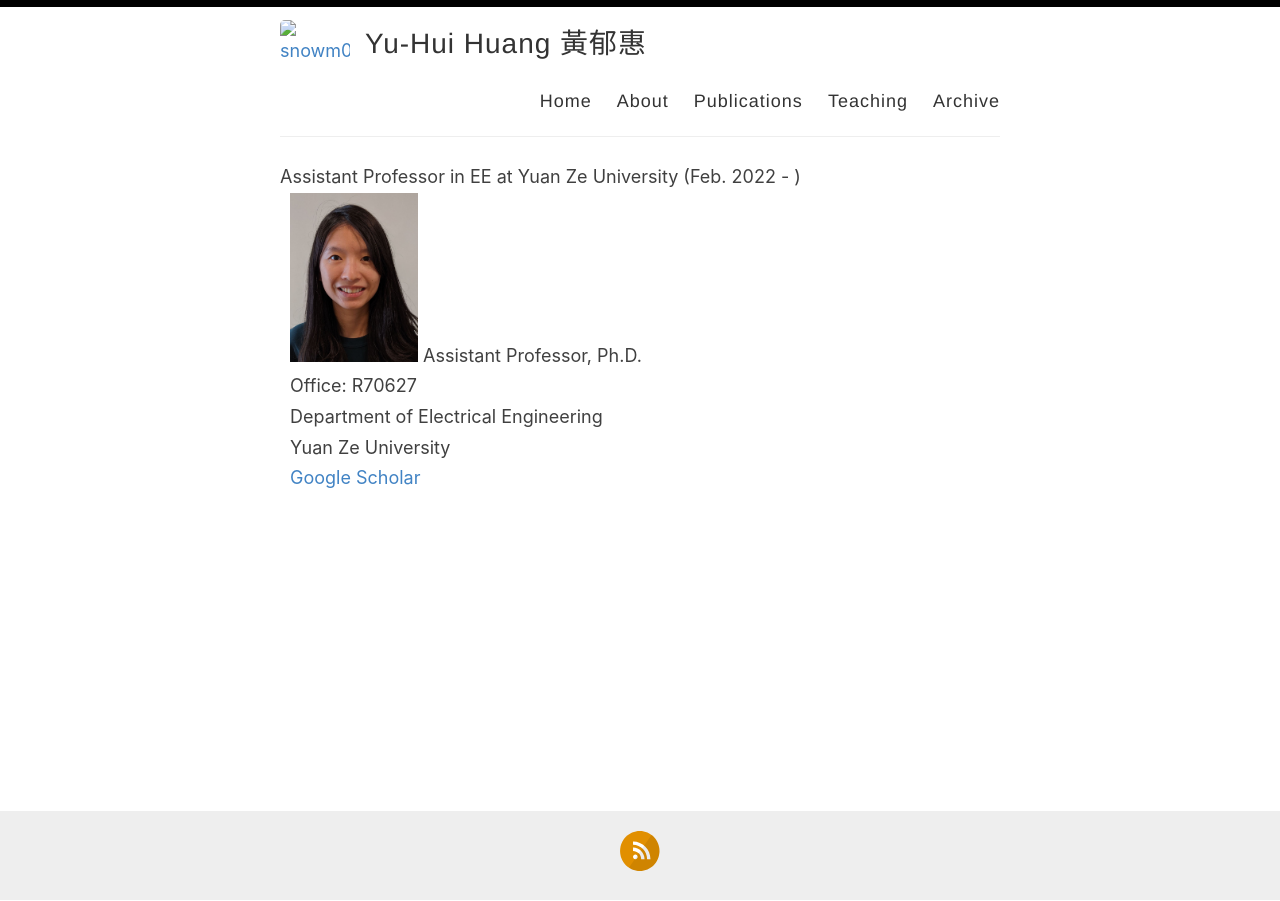
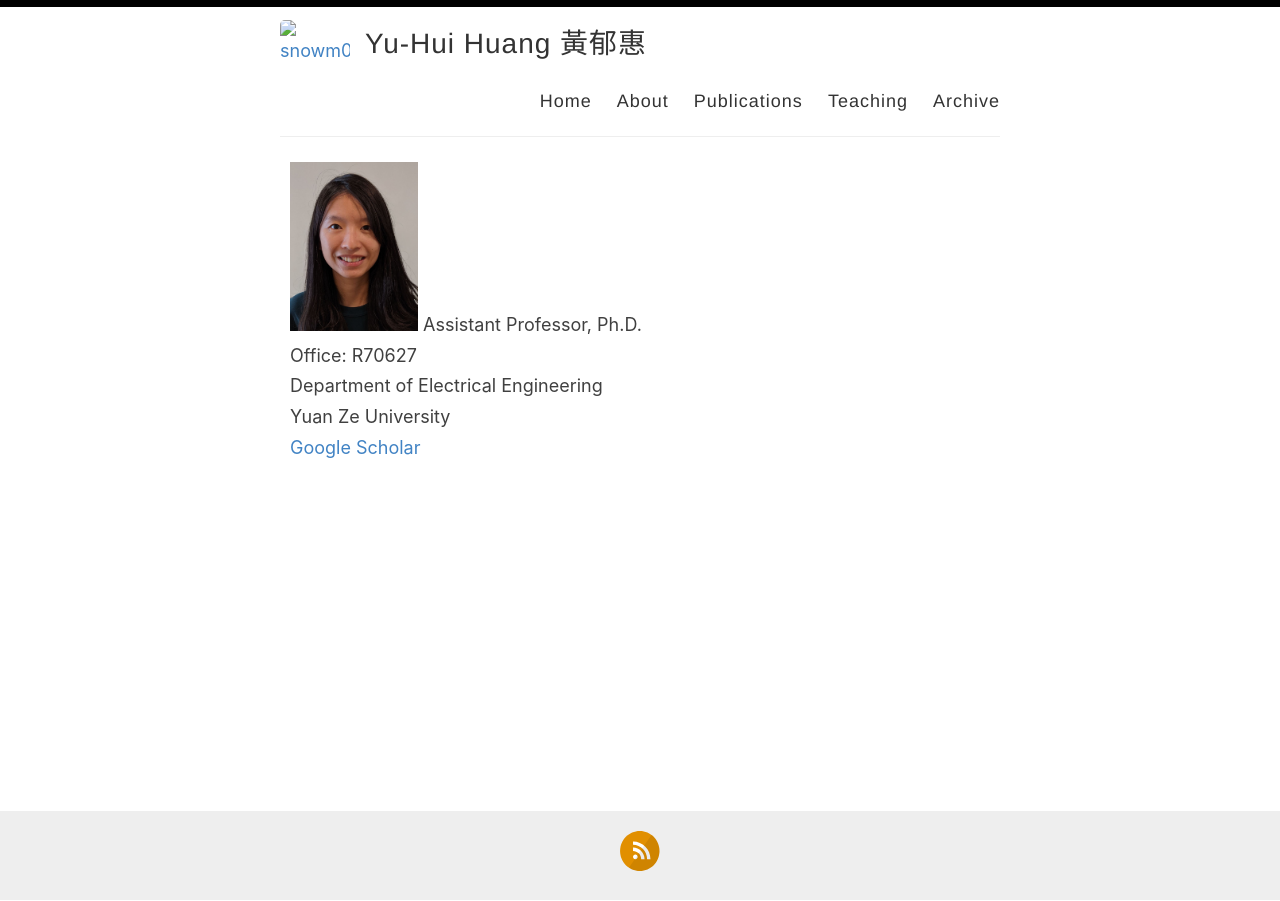
Before and after one commit to snowm0425/snowm0425.github.io, a Jekyll site: the page built from index.html, in a window 1280 px wide. Built offline with Jekyll 4.4.1, drawn with Linux system fonts in a browser that asks for light colours; the list of posts is cut into pages by our own code.

Commit message:
Update index.html

```diff
--- a/index.html
+++ b/index.html
@@ -1,9 +1,6 @@
 ---
 layout: default
 ---
-
-Assistant Professor in EE at Yuan Ze University (Feb. 2022 - )
-
 
 
   <div class="container">
```
